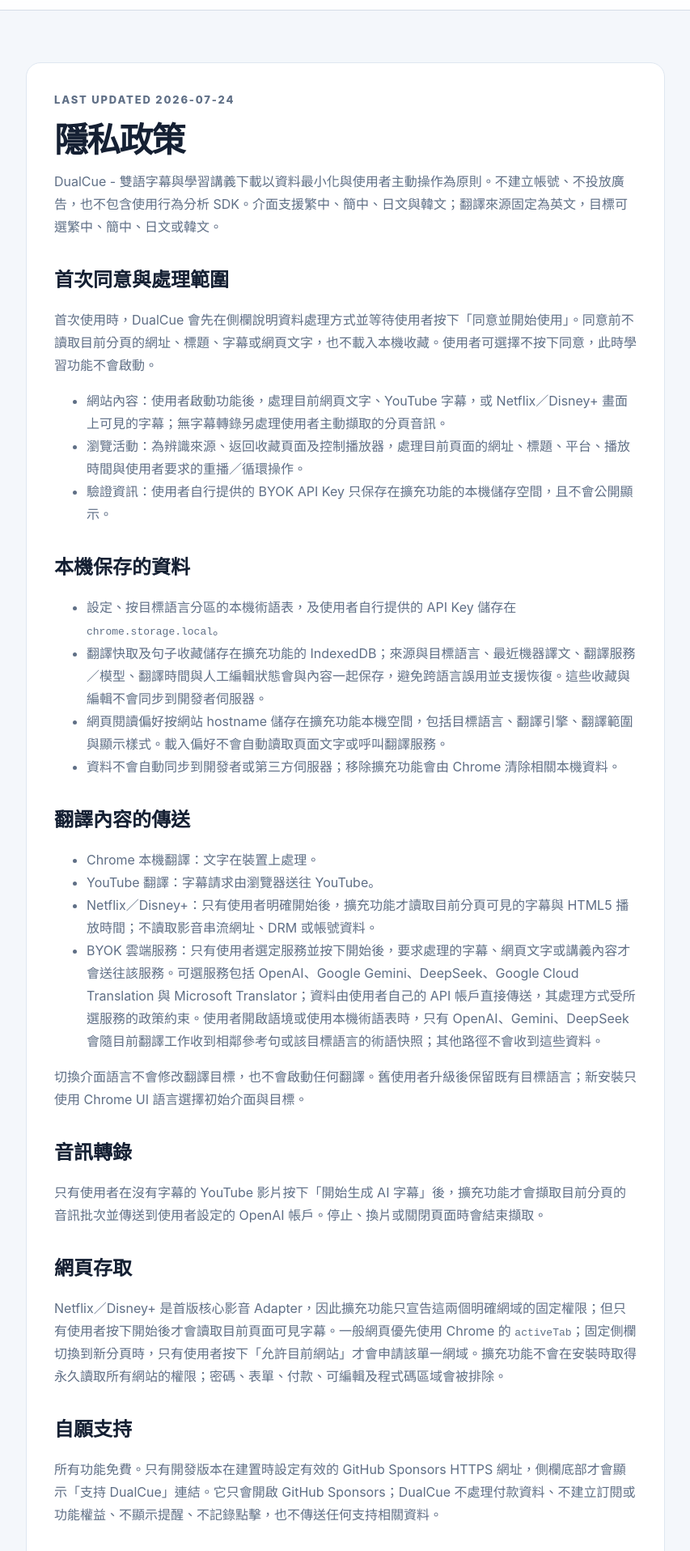
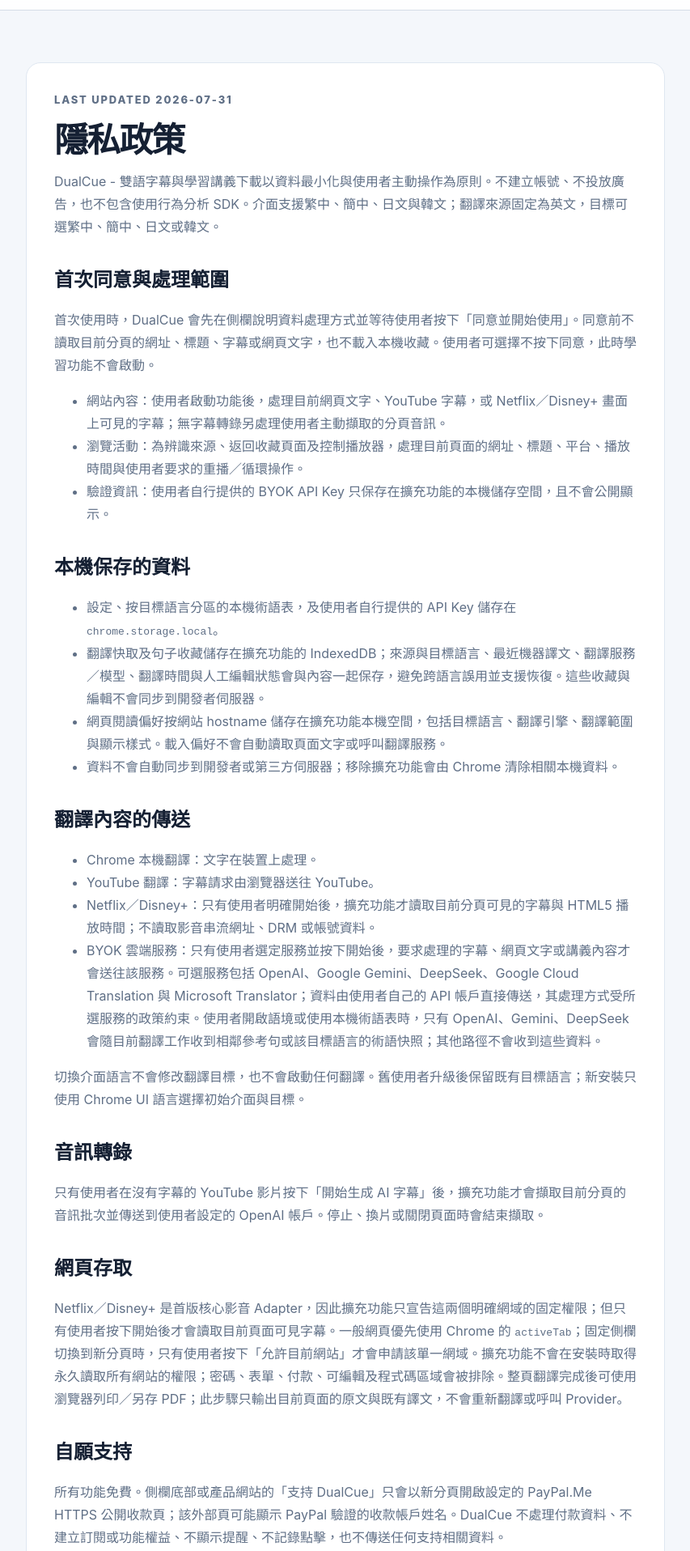
Before and after one commit to Craighsieh/bilingual-learning-assistant-site, a plain HTML site: page privacy.html in a window 1280 px wide. Shown: the part 56-1972 px from the top of the page at 81% size, without its empty margins (213-1066 px from the left). Drawn offline with Linux system fonts and the light colour scheme.

Commit message:
docs: publish 0.4.0 support and print updates

```diff
--- a/privacy.html
+++ b/privacy.html
@@ -11,7 +11,7 @@
     <header><nav class="shell"><a class="brand" href="index.html"><img src="assets/icon.svg" alt="">DualCue - 雙語字幕與學習講義下載</a><a href="index.html">首頁</a><a href="faq.html">常見問題</a></nav></header>
     <main class="page">
       <article>
-        <p class="eyebrow">LAST UPDATED 2026-07-24</p>
+        <p class="eyebrow">LAST UPDATED 2026-07-31</p>
         <h1>隱私政策</h1>
         <p>DualCue - 雙語字幕與學習講義下載以資料最小化與使用者主動操作為原則。不建立帳號、不投放廣告，也不包含使用行為分析 SDK。介面支援繁中、簡中、日文與韓文；翻譯來源固定為英文，目標可選繁中、簡中、日文或韓文。</p>
         <h2>首次同意與處理範圍</h2>
@@ -39,9 +39,9 @@
         <h2>音訊轉錄</h2>
         <p>只有使用者在沒有字幕的 YouTube 影片按下「開始生成 AI 字幕」後，擴充功能才會擷取目前分頁的音訊批次並傳送到使用者設定的 OpenAI 帳戶。停止、換片或關閉頁面時會結束擷取。</p>
         <h2>網頁存取</h2>
-        <p>Netflix／Disney+ 是首版核心影音 Adapter，因此擴充功能只宣告這兩個明確網域的固定權限；但只有使用者按下開始後才會讀取目前頁面可見字幕。一般網頁優先使用 Chrome 的 <code>activeTab</code>；固定側欄切換到新分頁時，只有使用者按下「允許目前網站」才會申請該單一網域。擴充功能不會在安裝時取得永久讀取所有網站的權限；密碼、表單、付款、可編輯及程式碼區域會被排除。</p>
+        <p>Netflix／Disney+ 是首版核心影音 Adapter，因此擴充功能只宣告這兩個明確網域的固定權限；但只有使用者按下開始後才會讀取目前頁面可見字幕。一般網頁優先使用 Chrome 的 <code>activeTab</code>；固定側欄切換到新分頁時，只有使用者按下「允許目前網站」才會申請該單一網域。擴充功能不會在安裝時取得永久讀取所有網站的權限；密碼、表單、付款、可編輯及程式碼區域會被排除。整頁翻譯完成後可使用瀏覽器列印／另存 PDF；此步驟只輸出目前頁面的原文與既有譯文，不會重新翻譯或呼叫 Provider。</p>
         <h2>自願支持</h2>
-        <p>所有功能免費。只有開發版本在建置時設定有效的 GitHub Sponsors HTTPS 網址，側欄底部才會顯示「支持 DualCue」連結。它只會開啟 GitHub Sponsors；DualCue 不處理付款資料、不建立訂閱或功能權益、不顯示提醒、不記錄點擊，也不傳送任何支持相關資料。</p>
+        <p>所有功能免費。側欄底部或產品網站的「支持 DualCue」只會以新分頁開啟設定的 PayPal.Me HTTPS 公開收款頁；該外部頁可能顯示 PayPal 驗證的收款帳戶姓名。DualCue 不處理付款資料、不建立訂閱或功能權益、不顯示提醒、不記錄點擊，也不傳送任何支持相關資料。</p>
         <h2>我們不做的事</h2>
         <ul><li>不出售個人資料。</li><li>不使用翻譯內容訓練模型。</li><li>不把 API Key 寫入日誌、下載、測試或原始碼。</li><li>不在沒有明確操作時呼叫付費 API。</li></ul>
         <h2>Chrome Web Store Limited Use</h2>
```
Also changed, not shown: faq.html (+2 -1 lines), index.html (+2 -2 lines).
